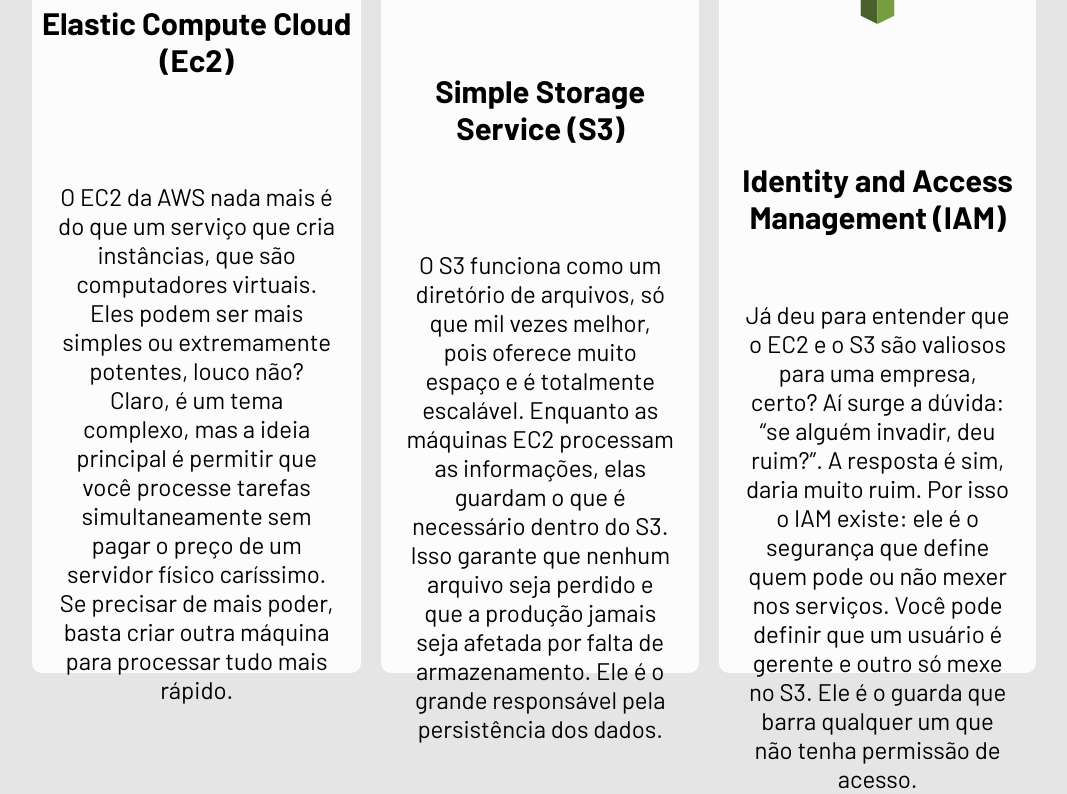
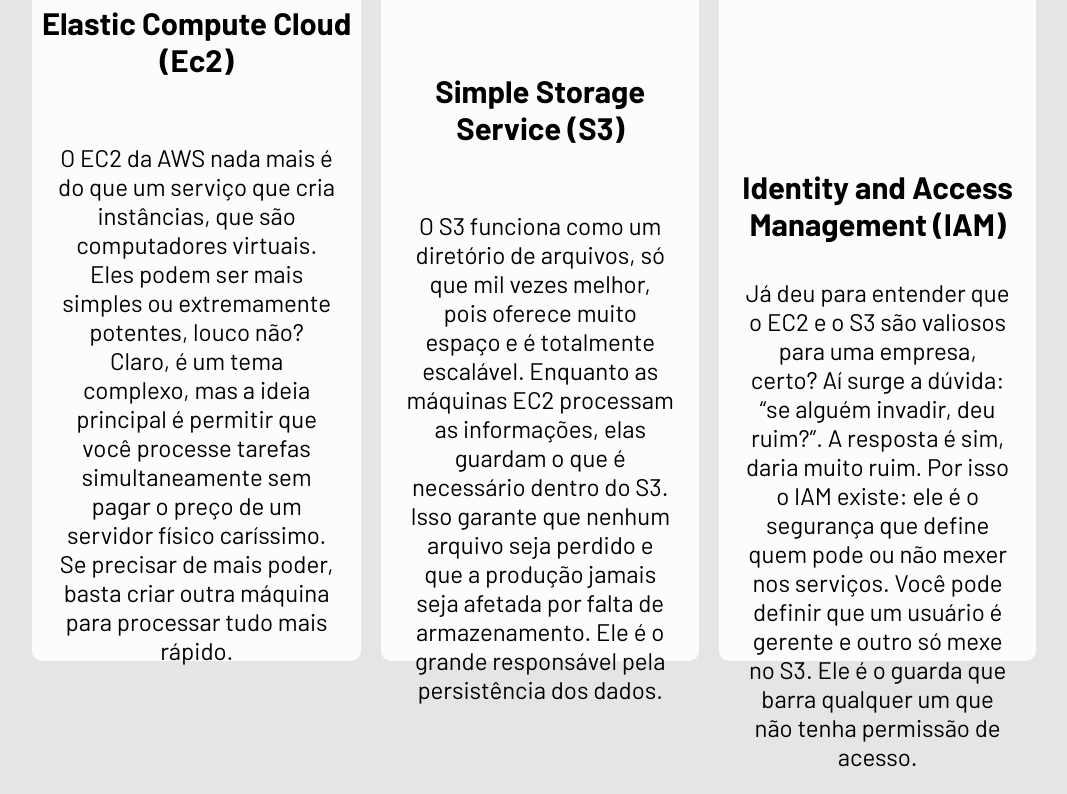
Before and after one commit to LucasVeneroso/Vtech-Projeto-Individual-Sptech, a website: page public/nuvem.html in a window 1280 px wide. Shown: the part 6172-6966 px from the top of the page, without its empty margins (106-1173 px from the left). Drawn offline with Linux system fonts and the light colour scheme.

Commit message:
feat: Alterações finais na tela nuvem

```diff
--- a/public/css/estilo.css
+++ b/public/css/estilo.css
@@ -674,32 +674,28 @@ input:hover {
   width: 130%;
   margin-bottom: 20px;
 }
-#ec2 h4 {
-  margin-bottom: 80px;
-}
-#ec2.box {
-  height: 78%;
-}
-#s3.box {
-  height: 78%;
-}
-#iam.box {
-  height: 78%;
-}
-#s3 h4 {
-  margin-bottom: 80px;
-}
 #s3 img {
   border-radius: 20px;
   width: 60%;
   margin: 100px 0px 120px 0px;
 }
 #iam img {
-  margin: 110px 0px 104px 0px;
+  margin: 80px 0px 104px 0px;
   height: 25%;
 }
 #iam h4 {
-  margin-top: 33px;
+  margin-top: 73px;
+  margin-bottom: 12px;
+}
+#ec2 {
+  height: 1000px;
+}
+#s3 {
+  height: 1000px;
+}
+#iam {
+  height: 1000px;
+
 }
 
 .box-ajuda {
--- a/public/nuvem.html
+++ b/public/nuvem.html
@@ -153,7 +153,7 @@
         </div>
       </div>
     </div>
-    <div class="social">
+    <div class="social" >
       <div class="porque_aws">
         <h1>Como a AWS se encaixa nesse sistema?</h1>
         <p>
@@ -163,7 +163,7 @@
         </p>
       </div>
       <div class="container">
-        <div class="boxes">
+        <div class="boxes" id="aws">
           <div class="box" id="ec2">
             <img src="assets/imgs/amazon_ec2.png" />
             <h4>Elastic Compute Cloud (Ec2)</h4>
@@ -238,7 +238,6 @@
             <div class="box-referencias">
               <h3>Cursos</h3>
               <a target="_blank" href="https://skillbuilder.aws/learn/94T2BEN85A/aws-cloud-practitioner-essentials-portugus/V1ZR7QAGKS">Curso de certificação Grátis da aws - Aws Skill Builder</a>
-              <a target="_blank" href="https://skillbuilder.aws/learn/94T2BEN85A/aws-cloud-practitioner-essentials-portugus/V1ZR7QAGKS">Curso de certificação Grátis da aws - Aws Skill Builder</a>
               <a target="_blank" href="https://learn.microsoft.com/pt-br/credentials/certifications/azure-fundamentals/?source=recommendations&practice-assessment-type=certification#certification-prepare-for-the-exam">Curso de certificação Grátis da Azure - Microsoft Learn</a>
               <a target="_blank" href="https://cloud.google.com/learn/certification/cloud-digital-leader?hl=pt-br">Curso de certificação Grátis da Google - Google Cloud</a>
             </div>
```
Also changed, not shown: public/cadastro.html (+1 -1 lines), public/login.html (+1 -1 lines).
